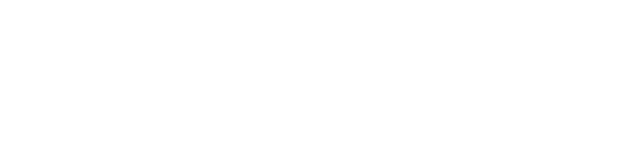
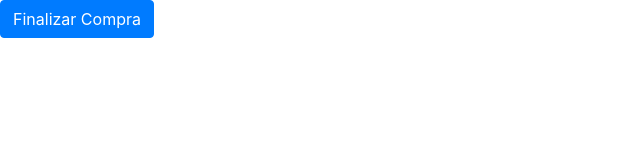
Before and after one commit to matias89/rc-shop-com-4, a plain HTML site: page cart.html in a window 1280 px wide. Shown: the whole page, without its empty margins (0-640 px from the left). Drawn offline with nearby package versions, Linux system fonts and the light colour scheme.

Commit message:
Add location

```diff
--- a/cart.html
+++ b/cart.html
@@ -10,10 +10,10 @@
 </head>
 <body>
 
-        <!-- Button trigger modal
+        <!-- Button trigger modal -->
         <button type="button" id="btn-finish" class="btn btn-primary d-inline-block" onclick="view.runSpinner(true);" >
             Finalizar Compra
-        </button> -->
+        </button>
         <!--spinner-->
         <div class="spinner-border d-none" id="spinner" role="status">
             <span class="sr-only">Loading...</span>
@@ -31,7 +31,7 @@
                 <div class="modal-body" id="modal-msg">
                 </div>
                 <div class="modal-footer">
-                    <button type="button" class="btn btn-secondary" data-dismiss="modal">Close</button>
+                    <button type="button" class="btn btn-secondary" data-dismiss="modal" onclick="view.goPage();">Aceptar</button>
                 </div>
                 </div>
             </div>
--- a/js/view.js
+++ b/js/view.js
@@ -12,12 +12,13 @@ const view = (shop => {
         if (activeSpinner) {
             spinnerblock.className ='spinner-border d-inline-block';
             const t2 = timer();
-            t2.then(x => {
+            t2.then(numRnd => {
               view.runSpinner(false);
               const ms = document.getElementById('modal-msg');
-              ms.innerText = getMSG(x);
+              ms.innerText = getMSG(numRnd);
               $('#exampleModal').modal('show')
               btnfinish.disabled = false;
+              localStorage.setItem('finishPurchase', numRnd);
             });
         } else {
             spinnerblock.className ='spinner-border d-none';
@@ -46,6 +47,13 @@ const view = (shop => {
             msg = 'Se produjo un error. Intente más tarde.';
         }
         return msg;
+    }
+
+    const goPage = () =>{
+        const statusPurchase = localStorage.getItem('finishPurchase');
+        if (statusPurchase === '1') {
+            window.location="./index.html";
+        }
     }
 
     const createElement = (element, id, className, html, type, placeholder, src, display) => {
@@ -77,6 +85,7 @@ const view = (shop => {
     return {
          testMethod
         ,runSpinner
+        ,goPage
     }
 
 })(shop);
```
